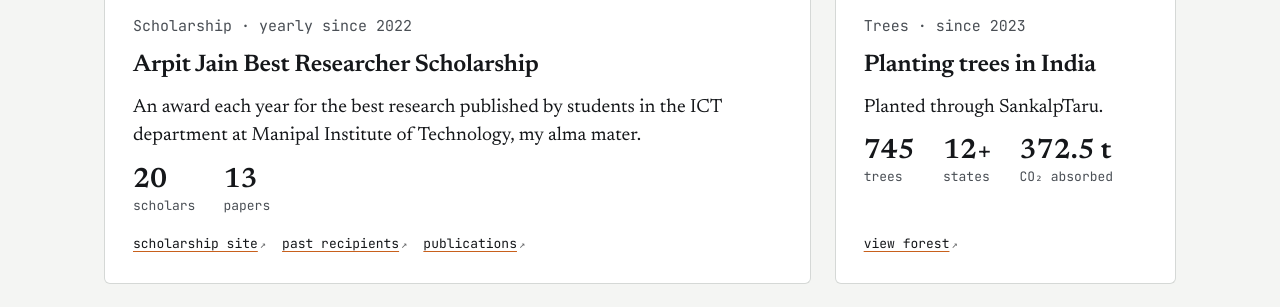
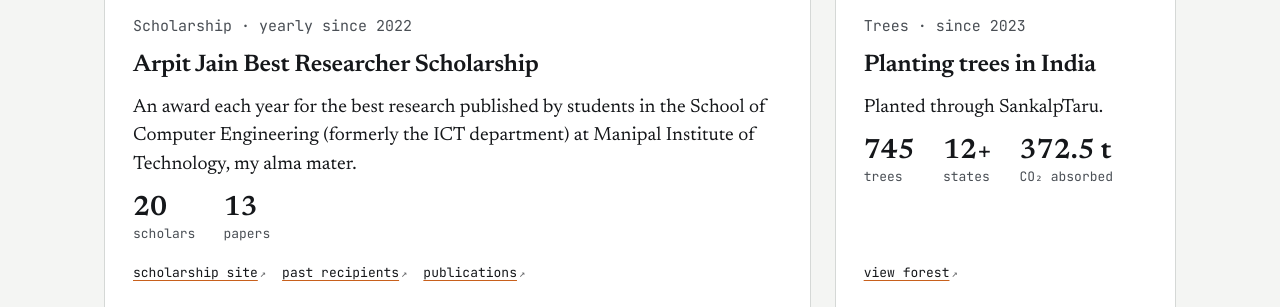
Before and after one commit to arpitjain2811/arpitjain2811.github.io, a Jekyll site: the page built from community.html, in a window 1280 px wide and 900 px high, cut to the strip 447-754 px from the top of the window. Built offline with Jekyll 4.4.1, drawn with Linux system fonts in a browser that asks for light colours.

Commit message:
Scholarship card: the School of Computer Engineering (formerly ICT)
Co-Authored-By: Claude Opus 5.5 <noreply@anthropic.com>

```diff
--- a/_data/community.yml
+++ b/_data/community.yml
@@ -9,8 +9,8 @@
   since: "yearly since 2022"
   title: Arpit Jain Best Researcher Scholarship
   summary: >-
-    An award each year for the best research published by students in the ICT department at
-    Manipal Institute of Technology, my alma mater.
+    An award each year for the best research published by students in the School of Computer
+    Engineering (formerly the ICT department) at Manipal Institute of Technology, my alma mater.
   # From the scholarship site's past recipients and publications pages (2023–2026 cohorts).
   stats:
     - {value: "20", label: scholars}
```
